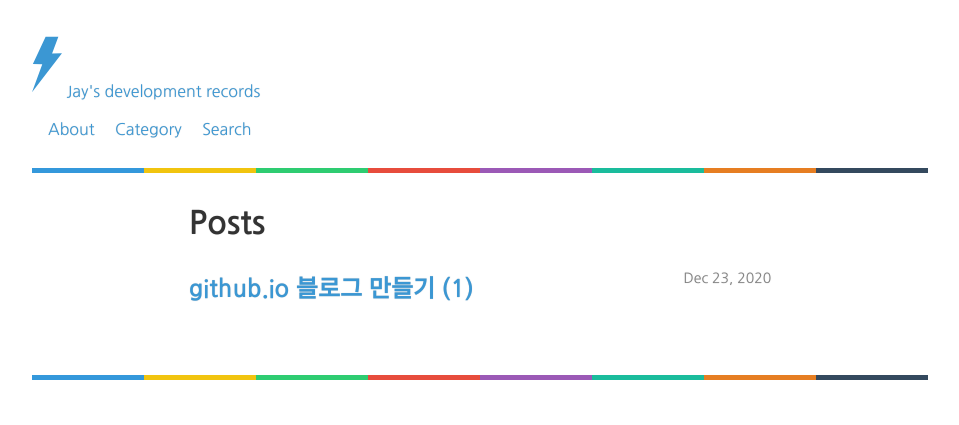
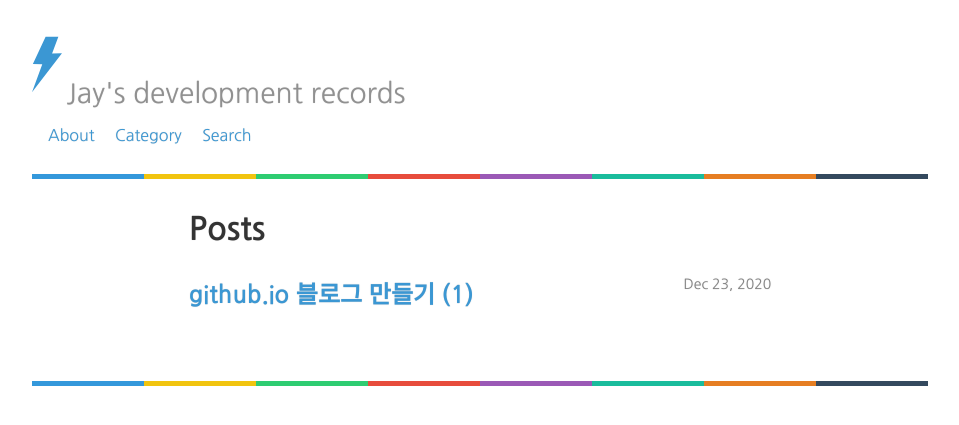
Before and after one commit to Clarit7/clarit7.github.io, a Jekyll site: the page built from index.html, in a window 1280 px wide. Shown: the top 425 px of the page, without its empty margins (160-1119 px from the left). Built offline with Jekyll 4.4.1, drawn with Linux system fonts in a browser that asks for light colours; some web fonts are replaced.

Commit message:
Update _layout.scss

```diff
--- a/_sass/_layout.scss
+++ b/_sass/_layout.scss
@@ -11,7 +11,12 @@ body{
         }
 }
 
-
+.site-title-text {
+    vertical-align : middle;
+    line-height : 100%;
+    font-size : 28px;
+    color : #909090;
+}
 
 .site-header {
 
@@ -21,13 +26,6 @@ body{
      @include media-query($on-palm){
         margin-top: 0.625em;
         }
-
-    site-title-text {
-        vertical-align : middle;
-        font-size : 28px;
-        color : 909090;
-    }
-
 }
 
 
```
